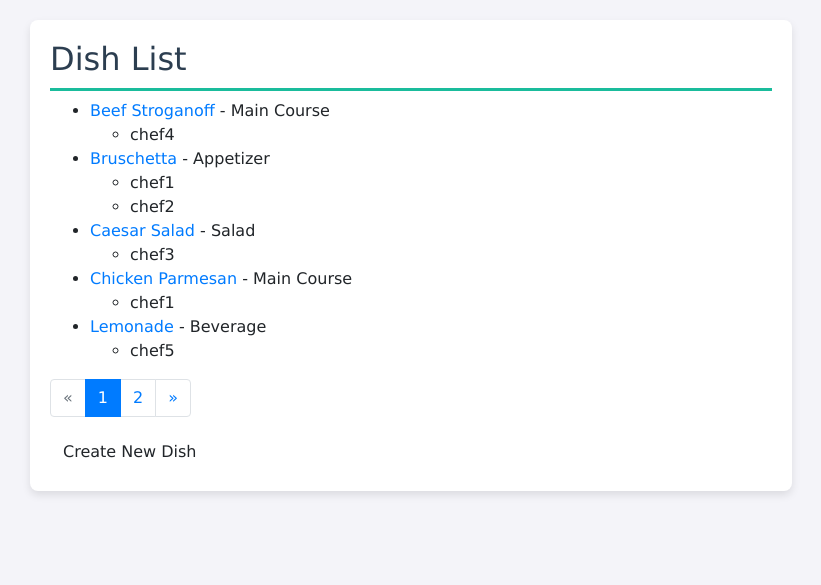
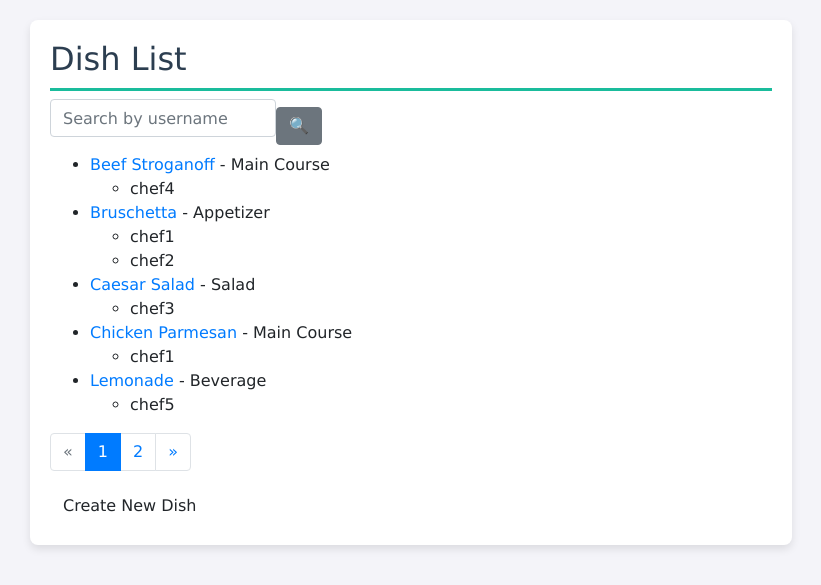
Before and after one commit to VShveda/kitchen_restaurant, a Django app: page /dish/ in a window 1280 px wide. Shown: the part 72-657 px from the top of the page, without its empty margins (66-887 px from the left). Run offline with Django 5.2, Linux system fonts and the light colour scheme; data comes from the database, SQL or seed files in the repository; some libraries are stand-ins or nearby versions.

Commit message:
add search field for dish

```diff
--- a/kitchen/views.py
+++ b/kitchen/views.py
@@ -43,8 +43,8 @@ class DishTypeListView(LoginRequiredMixin, generic.ListView):
 
     def get_context_data(self, *, object_list=None, **kwargs):
         context = super(DishTypeListView, self).get_context_data(**kwargs)
-        username = self.request.GET.get("username", "")
-        context["search_form"] = CookSearchForm(initial={"username": username})
+        name = self.request.GET.get("name", "")
+        context["search_form"] = CookSearchForm(initial={"name": name})
         return context
 
     def get_queryset(self):
@@ -81,6 +81,21 @@ class DishDetailView(generic.DetailView):
 class DishListView(generic.ListView):
     model = Dish
     paginate_by = 5
+
+    def get_context_data(self, *, object_list=None, **kwargs):
+        context = super(DishListView, self).get_context_data(**kwargs)
+        username = self.request.GET.get("username", "")
+        context["search_form"] = CookSearchForm(initial={"username": username})
+        return context
+
+    def get_queryset(self):
+        queryset = Dish.objects.all()
+        form = CookSearchForm(self.request.GET)
+        if form.is_valid():
+            return queryset.filter(
+                name__icontains=form.cleaned_data["username"]
+            )
+        return queryset
 
 
 class DishCreateView(LoginRequiredMixin, generic.CreateView):
--- a/templates/kitchen/dish_list.html
+++ b/templates/kitchen/dish_list.html
@@ -1,9 +1,14 @@
 {% extends "base.html" %}
+{% load crispy_forms_filters %}
 
 {% block title %}Dish List{% endblock %}
 
 {% block content %}
   <h2>Dish List</h2>
+  <form method="get" action="" class="form-inline">
+    {{ search_form|crispy }}
+    <input type="submit" class="btn btn-secondary" value="🔍">
+  </form>
   {% if dish_list %}
     <ul>
       {% for dish in dish_list %}
```
